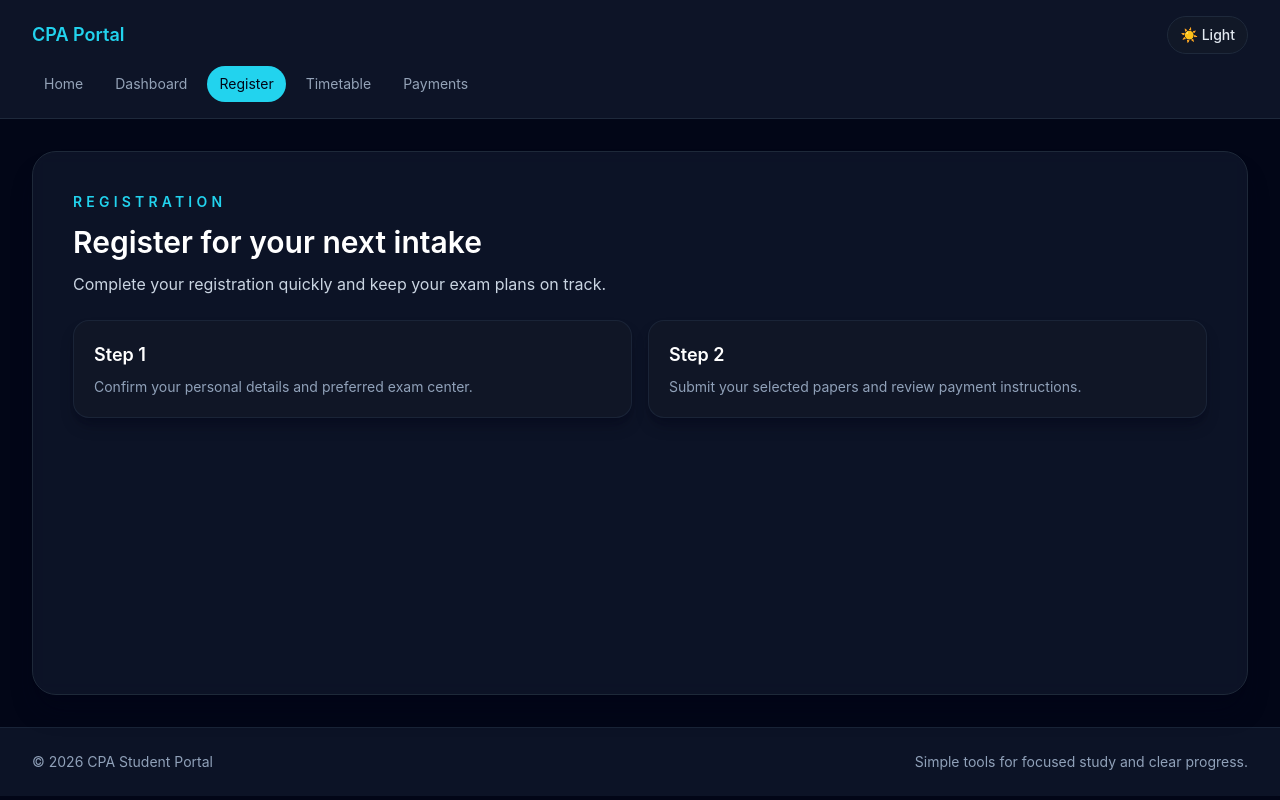
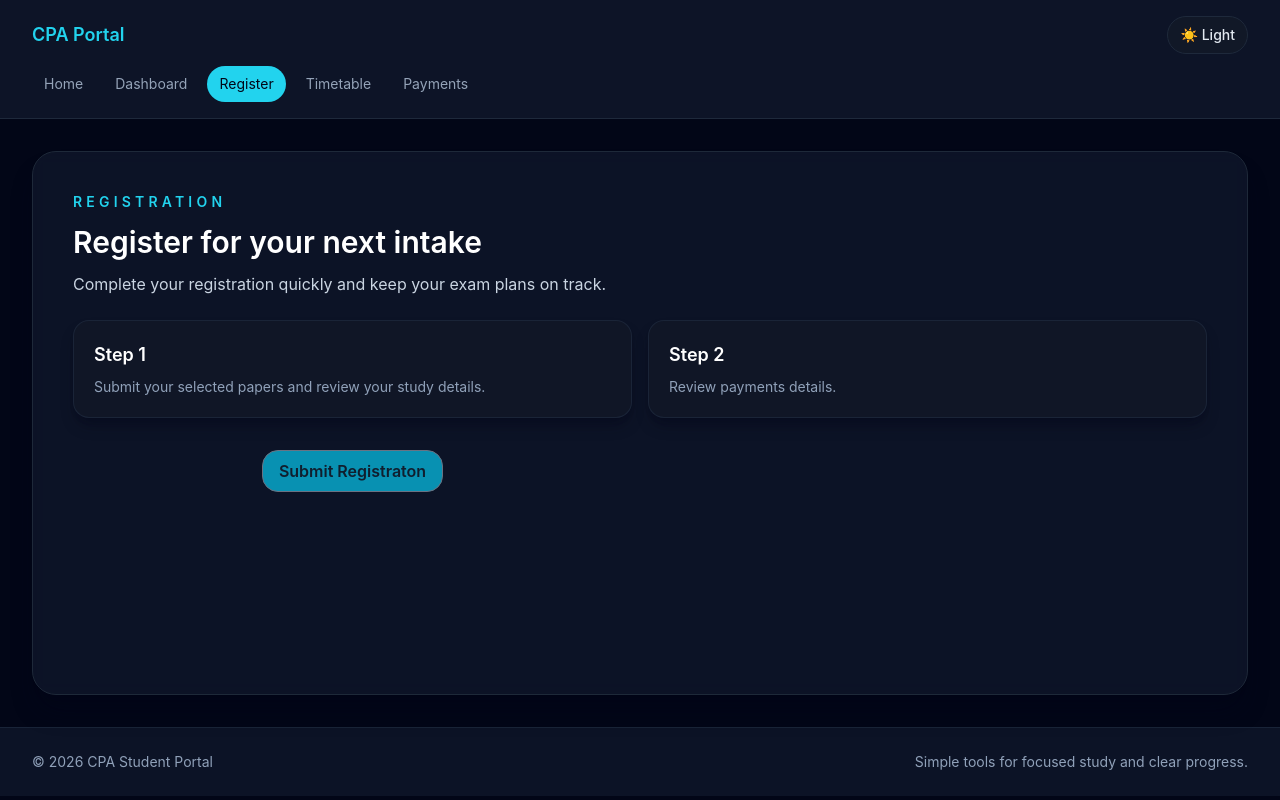
Before and after one commit to Nellyojay/cpa-with-okello, a React (Vite) app: page /register in a window 1280 px wide. Built offline with nearby package versions, Linux system fonts and the light colour scheme.

Commit message:
Registration track.

```diff
--- a/src/App.tsx
+++ b/src/App.tsx
@@ -6,7 +6,7 @@ import HomePage from './pages'
 import StudentPage from './pages/studentPage'
 import LoginPage from './pages/auth/login'
 import SignupPage from './pages/auth/signup'
-import StudentRegistry from './components/studentRegistery'
+import StudentRegistry from './pages/studentRegistery'
 import PaymentSchedule from './components/paymentschedule'
 import TimeTable from './components/timeTable'
 
--- a/src/components/studentRegistery.tsx
+++ /dev/null
@@ -1,23 +0,0 @@
-function StudentRegistry() {
-  return (
-    <div className="portal-card w-full p-6 sm:p-8 lg:p-10">
-      <p className="text-sm font-semibold uppercase tracking-[0.3em] text-[var(--color-primary)]">Registration</p>
-      <h1 className="mt-3 text-2xl font-semibold text-white sm:text-3xl">Register for your next intake</h1>
-      <p className="mt-3 max-w-2xl text-sm text-slate-300 sm:text-base">
-        Complete your registration quickly and keep your exam plans on track.
-      </p>
-      <div className="mt-6 grid gap-4 md:grid-cols-2">
-        <div className="portal-card-strong p-5">
-          <h2 className="text-lg font-semibold text-white">Step 1</h2>
-          <p className="mt-2 text-sm text-slate-400">Confirm your personal details and preferred exam center.</p>
-        </div>
-        <div className="portal-card-strong p-5">
-          <h2 className="text-lg font-semibold text-white">Step 2</h2>
-          <p className="mt-2 text-sm text-slate-400">Submit your selected papers and review payment instructions.</p>
-        </div>
-      </div>
-    </div>
-  )
-}
-
-export default StudentRegistry
--- a/src/pages/studentPage.tsx
+++ b/src/pages/studentPage.tsx
@@ -1,6 +1,16 @@
+import { useEffect, useState } from 'react'
 import StudentInfo from '../components/studentInfo'
+import { useNavigate } from 'react-router-dom';
 
 function StudentPage() {
+  const navigate = useNavigate();
+  const [registered, setRegistered] = useState<string | boolean | null>(null);
+
+  useEffect(() => {
+    const confirm = localStorage.getItem('registered')
+    setRegistered(confirm)
+  }, [])
+
   return (
     <div className="w-full space-y-6">
       <section className="portal-card p-8">
@@ -11,7 +21,21 @@ function StudentPage() {
         </p>
       </section>
 
-      <StudentInfo />
+      {registered ? (
+        <StudentInfo />
+      ) : (
+        <div
+          className='flex items-center justify-center'
+        >
+          <button
+            title='register for CPA paper'
+            onClick={() => navigate('/register')}
+            className='border border-gray-700 p-3 rounded-2xl bg-primary-strong sm:hover:bg-primary font-semibold text-black'
+          >
+            Register For Paper
+          </button>
+        </div>
+      )}
     </div>
   )
 }
--- /dev/null
+++ b/src/pages/studentRegistery.tsx
@@ -0,0 +1,105 @@
+import { useState } from "react";
+import { useNavigate } from "react-router-dom";
+
+function StudentRegistry() {
+  const navigate = useNavigate();
+  const [openStep1, setOpenStep1] = useState(false);
+  const [openStep2, setOpenStep2] = useState(false);
+  const [registered, setRegistered] = useState(false)
+
+  return (
+    <div className="portal-card w-full p-6 sm:p-8 lg:p-10">
+      <p className="text-sm font-semibold uppercase tracking-[0.3em] text-primary">Registration</p>
+      <h1 className="mt-3 text-2xl font-semibold text-white sm:text-3xl">Register for your next intake</h1>
+      <p className="mt-3 max-w-2xl text-sm text-slate-300 sm:text-base">
+        Complete your registration quickly and keep your exam plans on track.
+      </p>
+      <div className="mt-6 grid gap-4 md:grid-cols-2">
+        <div className="portal-card-strong p-5 sm:hover:border-gray-300">
+          <a
+            href="#"
+            onClick={() => {
+              setOpenStep1(!openStep1)
+              setOpenStep2(false)
+            }
+            }
+          >
+            <h2 className="text-lg font-semibold text-white">Step 1</h2>
+            <p className="mt-2 text-sm text-slate-400">Submit your selected papers and review your study details.</p>
+          </a>
+
+          {openStep1 && (
+            <div>
+              <div id="papers" className="py-4 px-2">
+                <h2 className="text-primary underline">Papers</h2>
+                <p>Paper 1</p>
+                <p>Paper 2</p>
+                <p>Paper 3</p>
+                <p>Paper 4</p>
+              </div>
+
+              <div id="tie-table" className="px-2">
+                <h2 className="mb-2 underline text-primary">Sitting</h2>
+                <select name="" id="" className="bg-card-strong rounded-2xl px-2">
+                  <option value="">--Select--</option>
+                  <option value="may">May</option>
+                  <option value="august">August</option>
+                  <option value="december">December</option>
+                </select>
+              </div>
+            </div>
+          )}
+
+        </div>
+        <div className="portal-card-strong p-5 sm:hover:border-gray-300">
+          <a
+            href="#"
+            onClick={() => {
+              setOpenStep2(!openStep2)
+              setOpenStep1(false)
+            }
+            }
+          >
+            <h2 className="text-lg font-semibold text-white">Step 2</h2>
+            <p className="mt-2 text-sm text-slate-400">Review payments details.</p>
+          </a>
+
+          {openStep2 && (
+            <div>
+              <div id="papers" className="py-4 px-2">
+                <h2 className="text-primary underline">Papers</h2>
+              </div>
+
+              <div id="tie-table" className="px-2">
+                <h2 className="mb-2 underline text-primary">Sitting</h2>
+                <select name="" id="" className="bg-card-strong rounded-2xl px-2">
+                  <option value="">--Select--</option>
+                  <option value="may">May</option>
+                  <option value="august">August</option>
+                  <option value="december">December</option>
+                </select>
+              </div>
+            </div>
+          )}
+
+        </div>
+
+        <div className="flex items-center justify-center pt-4">
+          <button
+            title="submit-data"
+            onClick={() => {
+              setRegistered(true)
+              localStorage.setItem("registered", JSON.stringify(registered))
+              navigate('/student')
+            }}
+            className="border border-gray-500 px-4 py-2 rounded-2xl bg-primary-strong text-card-strong font-semibold sm:hover:bg-primary transition-all"
+          >
+            Submit Registraton
+          </button>
+        </div>
+      </div>
+    </div>
+  )
+}
+
+export default StudentRegistry
```
Also changed, not shown: src/components/paymentReview.tsx (added).
